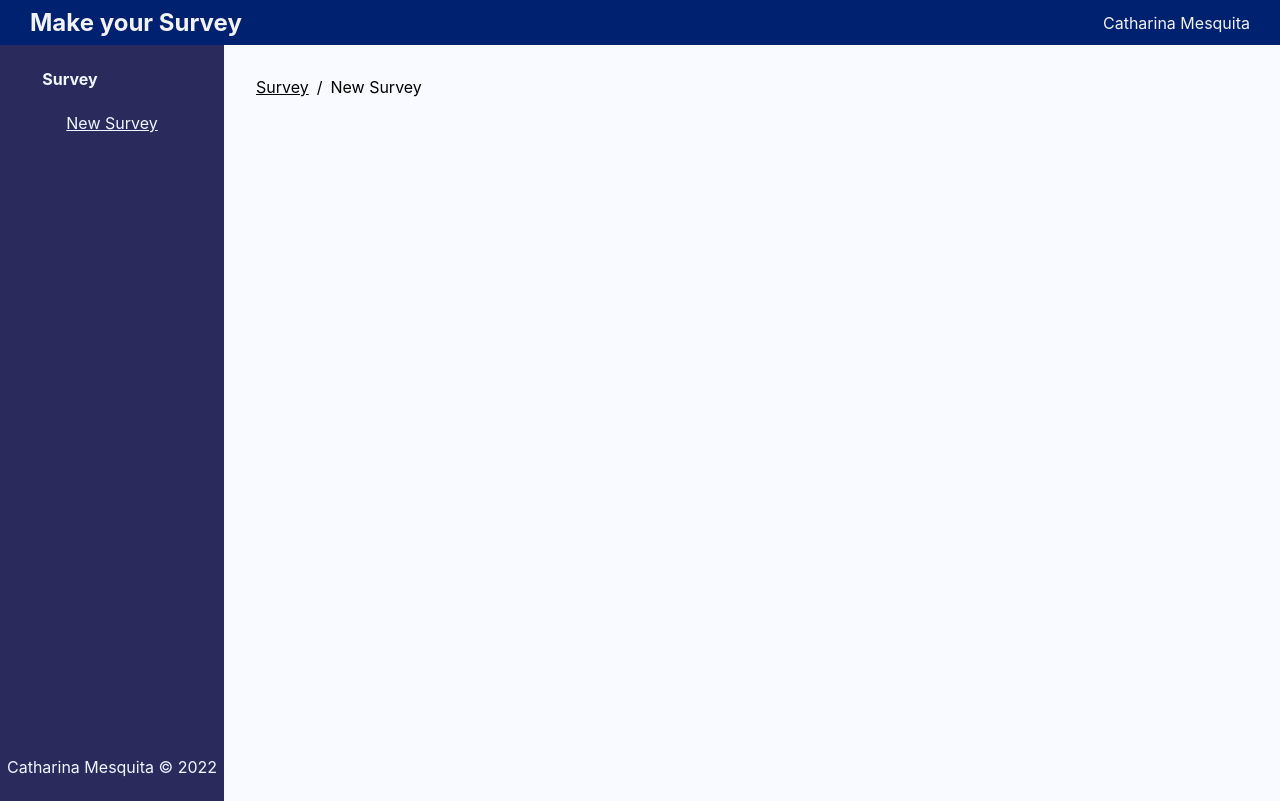
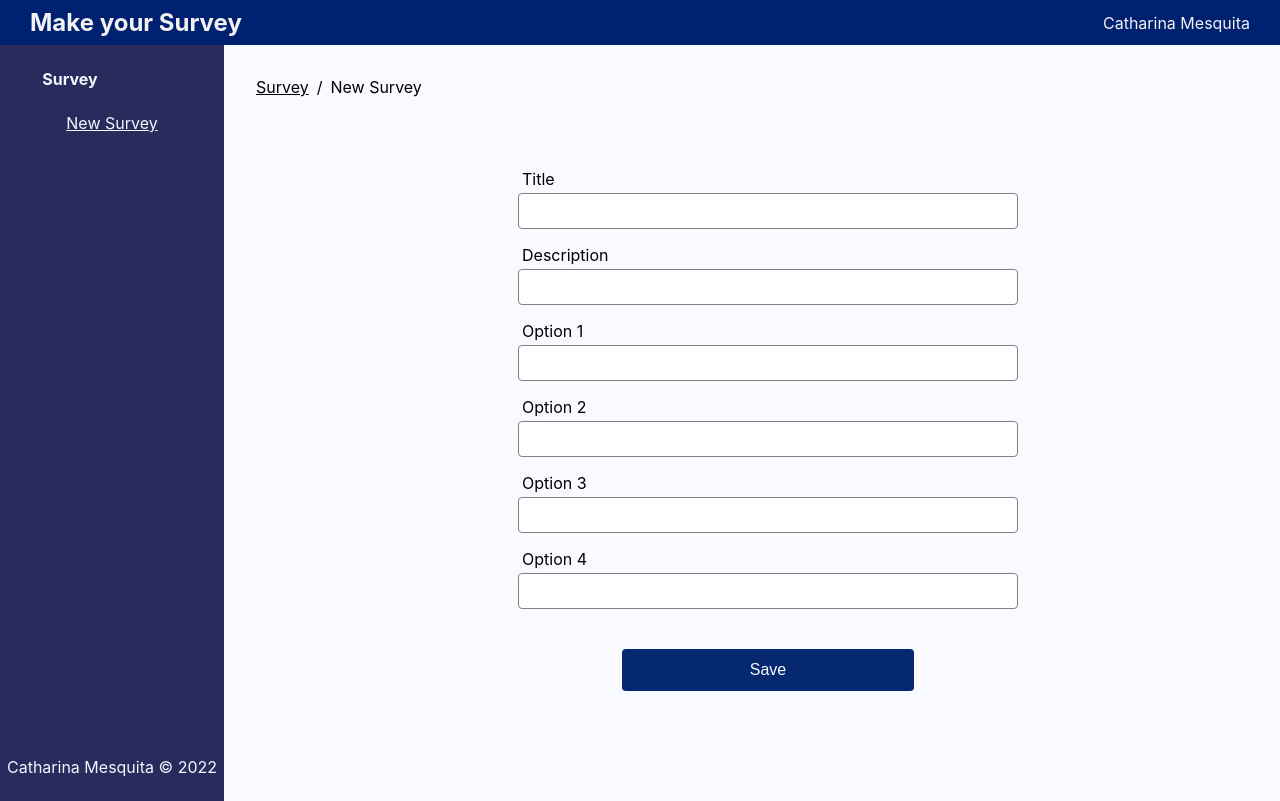
Before and after one commit to acmesquita/make-your-poll, a Next.js app in the folder web/: page /survey/new in a window 1280 px wide. Built offline with nearby package versions, Linux system fonts and the light colour scheme.

Commit message:
feat: create form, input and button components

```diff
--- a/web/package.json
+++ b/web/package.json
@@ -11,7 +11,8 @@
   "dependencies": {
     "next": "12.1.1",
     "react": "17.0.2",
-    "react-dom": "17.0.2"
+    "react-dom": "17.0.2",
+    "react-hook-form": "^7.28.1"
   },
   "devDependencies": {
     "@types/node": "17.0.23",
--- /dev/null
+++ b/web/src/components/button/index.tsx
@@ -0,0 +1,9 @@
+import { ButtonHTMLAttributes } from "react";
+import styles from '../../styles/components/button.module.css'
+
+export function Button({ children, ...props }: ButtonHTMLAttributes<HTMLButtonElement>) {
+
+  return (
+    <button className={styles.btn} {...props}>{children}</button>
+  )
+}
--- /dev/null
+++ b/web/src/components/form/index.tsx
@@ -0,0 +1,25 @@
+import { useForm } from 'react-hook-form';
+import { Button } from '../button';
+import { Input } from "../input";
+import styles from '../../styles/components/form.module.css'
+
+export function Form() {
+
+  const { handleSubmit, register, formState: { errors } } = useForm();
+
+  const onSubmit = (data: any) => {
+    console.log(data)
+  };
+
+  return (
+    <form onSubmit={handleSubmit(onSubmit)} className={styles.form}>
+      <Input register={register} errors={errors} label='Title' name='title' type='text' />
+      <Input register={register} errors={errors} label='Description' name='description' type='text' />
+      <Input register={register} errors={errors} label='Option 1' name='options[0].description' type='text' />
+      <Input register={register} errors={errors} label='Option 2' name='options[1].description' type='text' />
+      <Input register={register} errors={errors} label='Option 3' name='options[2].description' type='text' />
+      <Input register={register} errors={errors} label='Option 4' name='options[3].description' type='text' />
+      <Button>Save</Button>
+    </form>
+  )
+}
--- a/web/src/components/index.tsx
+++ b/web/src/components/index.tsx
@@ -3,3 +3,6 @@ export * from './sidebar'
 export * from './container'
 export * from './link'
 export * from './breadcrumb'
+export * from './form'
+export * from './input'
+export * from './button'
--- /dev/null
+++ b/web/src/components/input/index.tsx
@@ -0,0 +1,21 @@
+import { FieldValues, useForm, UseFormRegister } from 'react-hook-form'
+import styles from '../../styles/components/input.module.css'
+
+type Props = {
+  label: string
+  name: string
+  type: "text"
+  register: UseFormRegister<FieldValues>
+  errors: any;
+}
+
+export function Input({ label, name, type, register, errors }: Props) {
+
+  return (
+    <div className={styles.container}>
+      <label className={styles.label} htmlFor={name}>{label}</label>
+      <input {...register(name)} className={styles.input} type={type} name={name} />
+      {errors[name] && <p>{errors[name]}</p>}
+    </div>
+  )
+}
--- a/web/src/pages/survey/new.tsx
+++ b/web/src/pages/survey/new.tsx
@@ -1,6 +1,6 @@
 /* eslint-disable react/jsx-key */
 import type { NextPage } from 'next'
-import { Header, SideBar, Container, Breadcrumb, Link } from '../../components'
+import { Header, SideBar, Container, Breadcrumb, Link, Form, Input } from '../../components'
 import styles from '../../styles/pages/Home.module.css'
 
 const Home: NextPage = () => {
@@ -19,6 +19,9 @@ const Home: NextPage = () => {
             ]}
             currentPage="New Survey"
           />
+
+          <Form />
+
         </Container>
       </main>
     </>
--- /dev/null
+++ b/web/src/styles/components/button.module.css
@@ -0,0 +1,9 @@
+.btn {
+  border: none;
+  border-radius: 4px;
+  padding: 12px 128px;
+  background-color: #052870;
+  color: #f8faff;
+  font-size: 16px;
+  cursor: pointer;
+}
--- /dev/null
+++ b/web/src/styles/components/form.module.css
@@ -0,0 +1,10 @@
+.form {
+  display: flex;
+  align-items: center;
+  flex-direction: column;
+  margin-top: 64px;
+}
+
+.form > button {
+  margin-top: 32px;
+}
--- /dev/null
+++ b/web/src/styles/components/input.module.css
@@ -0,0 +1,23 @@
+.container {
+  display: flex;
+  flex-direction: column;
+  align-items: flex-start;
+  gap: 4px;
+  margin: 8px 0;
+}
+
+.label {
+  margin-left: 4px;
+  font-size: 16px;
+}
+
+.input {
+  border: 1px solid gray;
+  border-radius: 4px;
+  padding: 8px;
+  width: 500px;
+  font-size: 16px;
+}
+.input:focus {
+  outline: 1.5px solid gray;
+}
```
Also changed, not shown: 1 other file (tests, documents, lock files or other folders).
